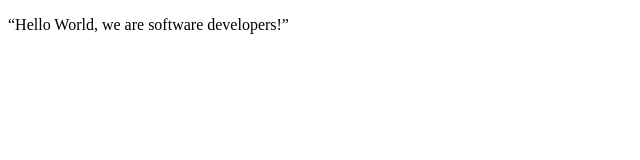
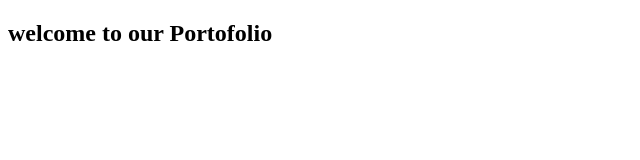
Before and after one commit to TahenyBELGUITH/marc_Taheny_microverse, a plain HTML site: page index.html in a window 1280 px wide. Shown: the whole page, without its empty margins (0-640 px from the left). Drawn offline with Linux system fonts and the light colour scheme.

Commit message:
1, 2, 3 modification

```diff
--- a/index.html
+++ b/index.html
@@ -9,7 +9,12 @@
   <body>
     <script src="https://cdn.freecodecamp.org/testable-projects-fcc/v1/bundle.js"></script>
 
-   <p> “Hello World, we are software developers!”</p>
+    <section id= "welcome-section">
+      <h1>welcome to our Portofolio</h1>
+    </section>
+
+    <section id = "projects"></section>
+
     <script  src="js/index.js"></script>
   </body>
 </html>
```
